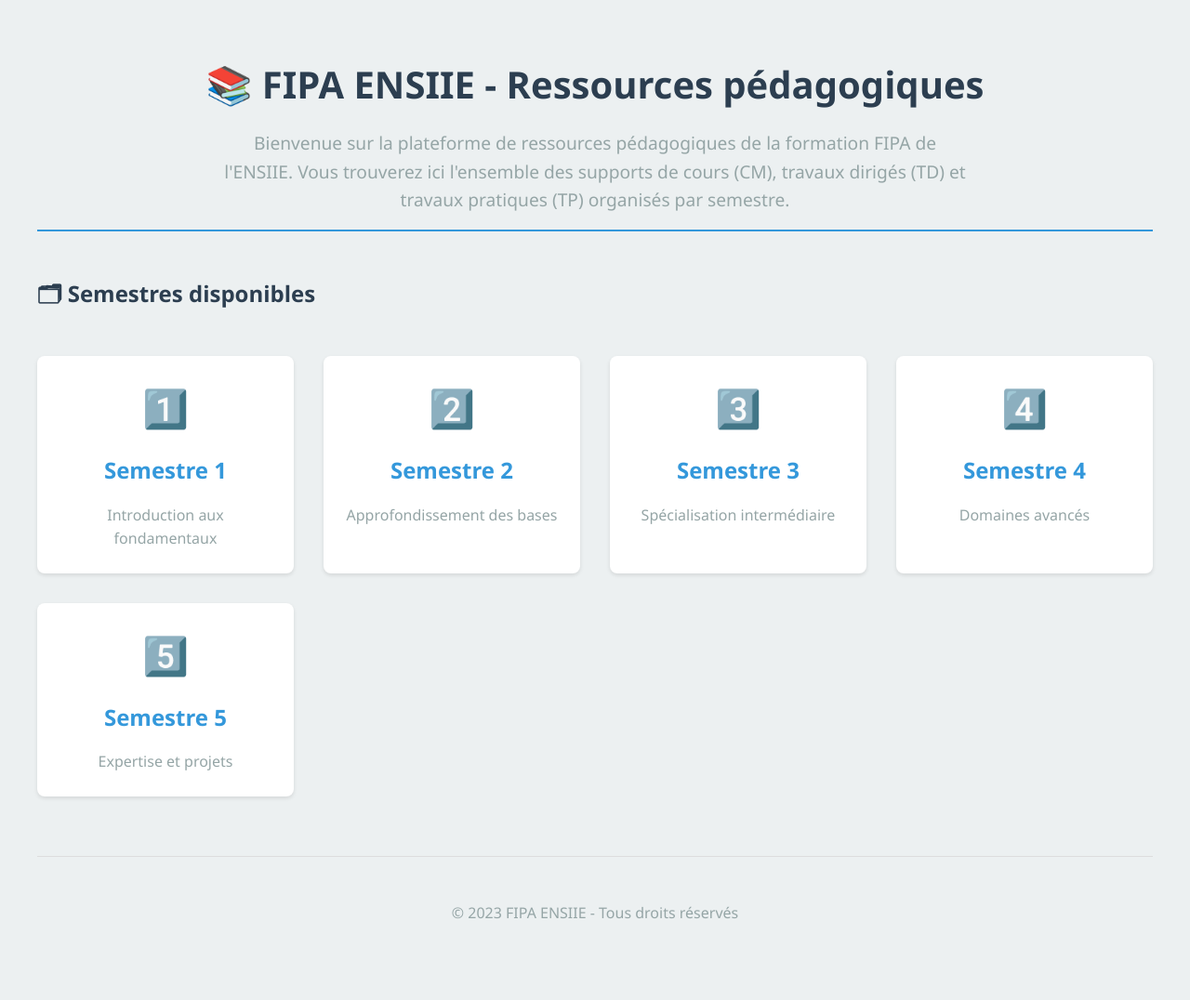
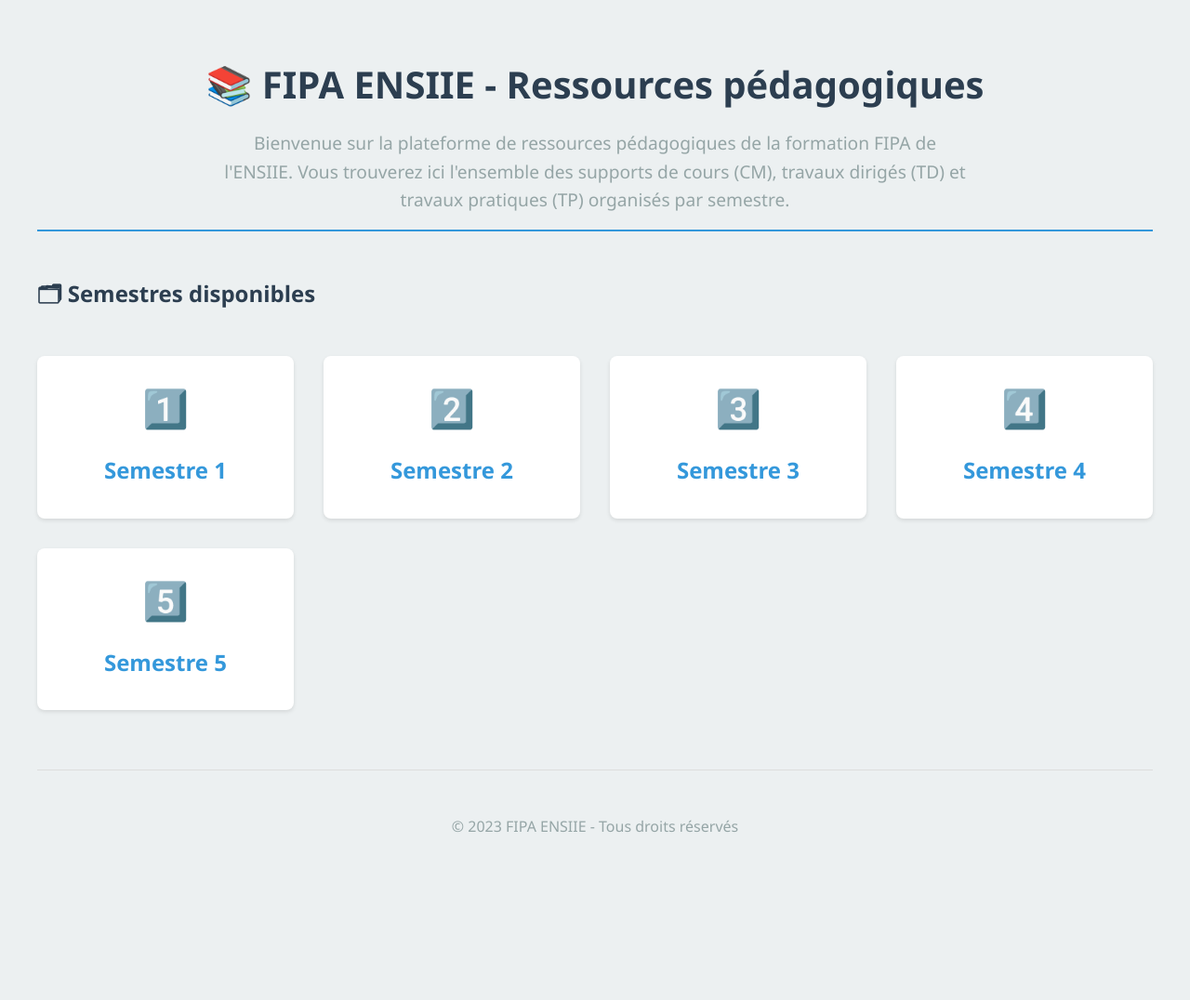
Before and after one commit to ENSIIE-FIPA/ENSIIE-FIPA.github.io, a Jekyll site: the page docs/index.html, which Jekyll copies as it is, in a window 1280 px wide. Shown: the whole page at 93% size. Built offline with Jekyll 4.4.1, drawn with Linux system fonts in a browser that asks for light colours; after the commit the page ends 983 px from its top, so only the background shows below that.

Commit message:
Modification page de base

```diff
--- a/docs/index.html
+++ b/docs/index.html
@@ -138,7 +138,6 @@
                     <div class="card-content">
                         <div class="card-icon">1️⃣</div>
                         <h3>Semestre 1</h3>
-                        <p>Introduction aux fondamentaux</p>
                     </div>
                 </a>
 
@@ -146,7 +145,6 @@
                     <div class="card-content">
                         <div class="card-icon">2️⃣</div>
                         <h3>Semestre 2</h3>
-                        <p>Approfondissement des bases</p>
                     </div>
                 </a>
 
@@ -154,7 +152,6 @@
                     <div class="card-content">
                         <div class="card-icon">3️⃣</div>
                         <h3>Semestre 3</h3>
-                        <p>Spécialisation intermédiaire</p>
                     </div>
                 </a>
 
@@ -162,7 +159,6 @@
                     <div class="card-content">
                         <div class="card-icon">4️⃣</div>
                         <h3>Semestre 4</h3>
-                        <p>Domaines avancés</p>
                     </div>
                 </a>
 
@@ -170,7 +166,6 @@
                     <div class="card-content">
                         <div class="card-icon">5️⃣</div>
                         <h3>Semestre 5</h3>
-                        <p>Expertise et projets</p>
                     </div>
                 </a>
             </div>
```
